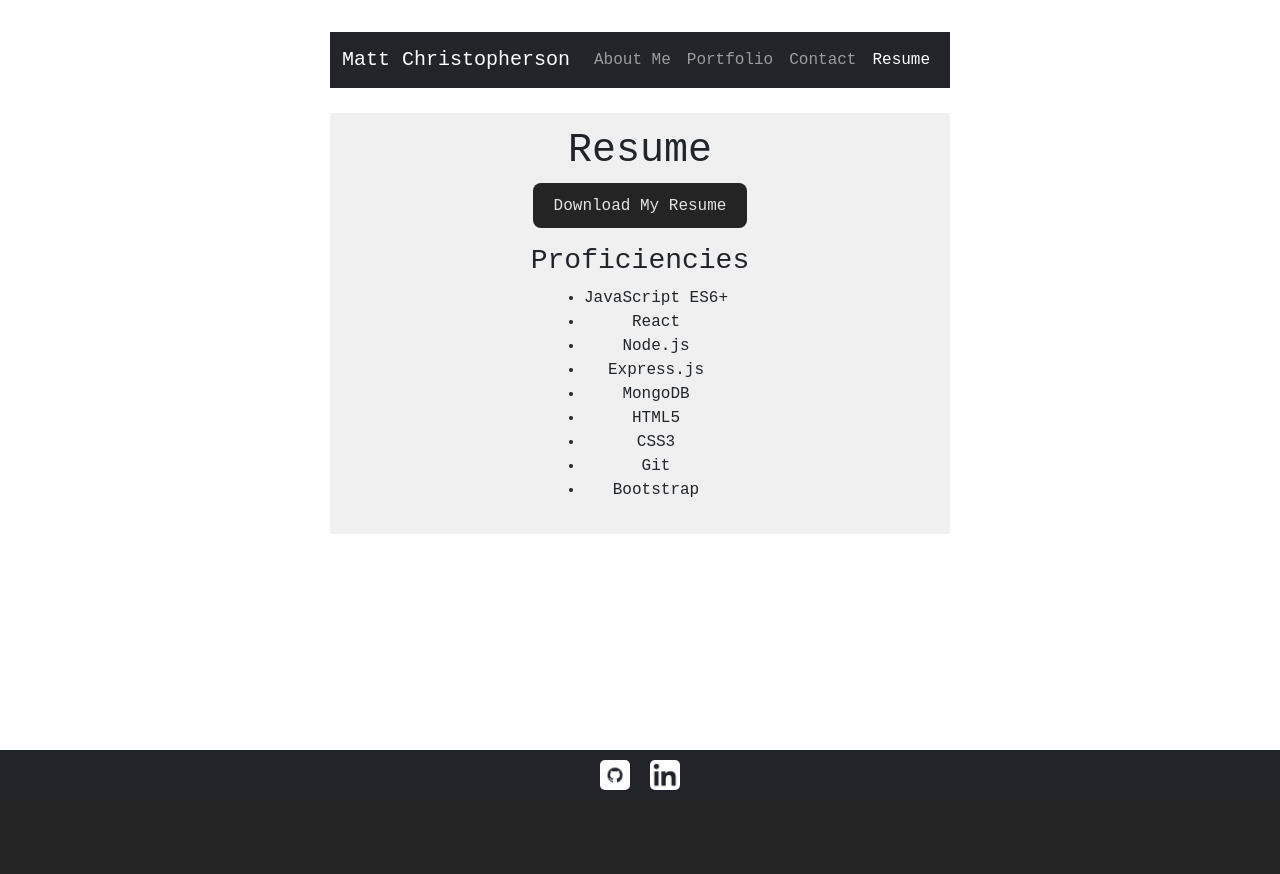
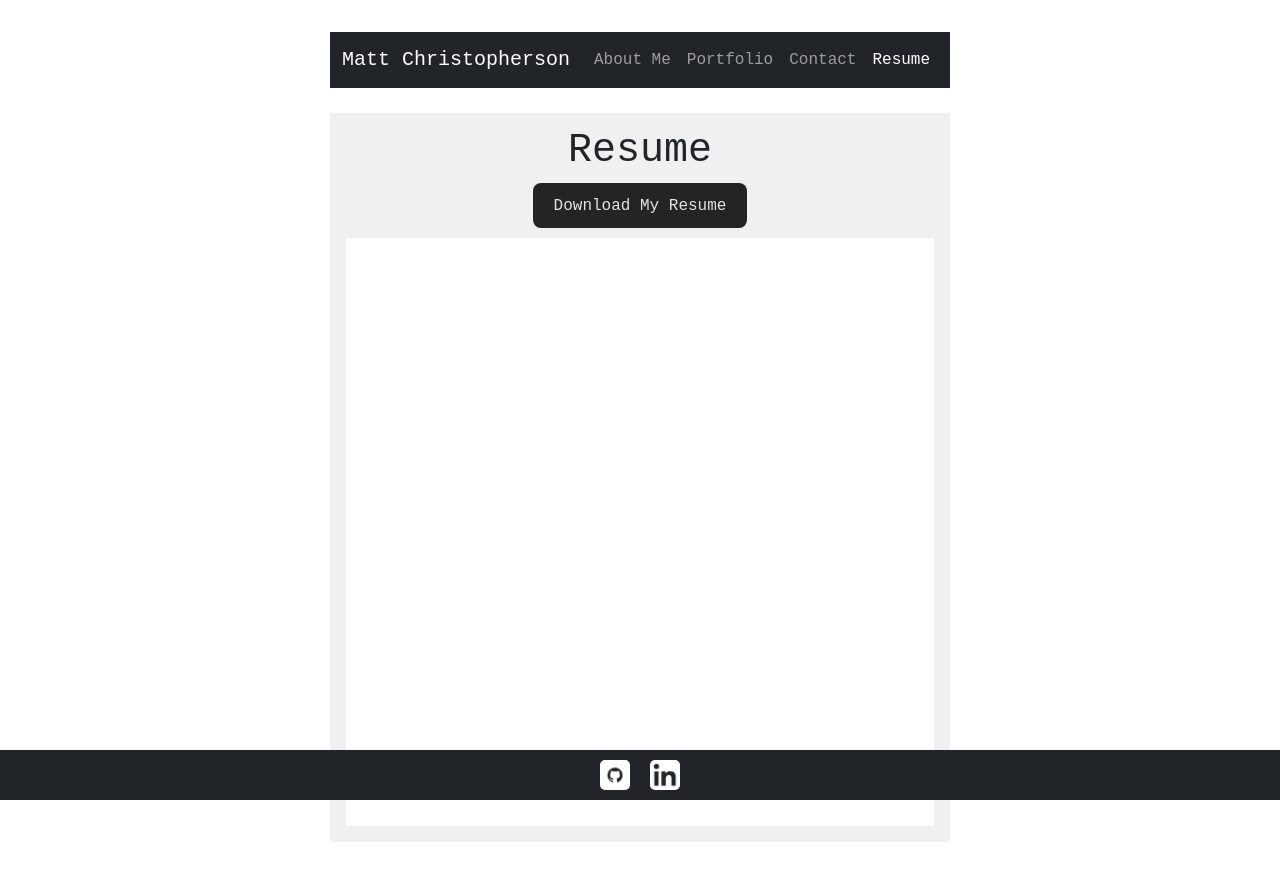
Before and after one commit to Matt-Christopherson/react-portfolio, a React (Vite) app: page / in a window 1280 px wide. Both pictures are taken after a click on the button "Resume". Before the commit the page ends 800 px from the top, so only its background shows below. Built offline with nearby package versions, Linux system fonts and the light colour scheme; a web font is replaced by a local one.

Commit message:
Changed About Me component and added an iframe to the Resume component.

```diff
--- a/src/assets.jsx
+++ b/src/assets.jsx
@@ -3,7 +3,7 @@ import github from './assets/github.png'
 import linkedin from './assets/linkedin.png'
 import notes from './assets/notes.png'
 import password from './assets/password.png'
-import portrait from './assets/portrait.png'
+import portrait from './assets/portrait.jpg'
 import readme from './assets/readme.png'
 import scheduler from './assets/scheduler.png'
 import weather from './assets/weather.png'
--- a/src/components/content/AboutMe.jsx
+++ b/src/components/content/AboutMe.jsx
@@ -2,6 +2,17 @@ import './AboutMe.css';
 import assets from '../../assets';
 
 export default function AboutMe() {
+	const proficiencies = [
+		'JavaScript ES6+',
+		'React',
+		'Node.js',
+		'Express.js',
+		'MongoDB',
+		'HTML5',
+		'CSS3',
+		'Git',
+		'Bootstrap',
+	];
 	return (
 		<div className="contentcontainer">
 			<h1 id="aboutme">About Me</h1>
@@ -29,6 +40,12 @@ export default function AboutMe() {
 						a point of pride, and I am highly adaptable and quick to learn new
 						skills.
 					</p>
+					<h2>Proficiencies</h2>
+					<ul>
+						{proficiencies.map((skill, index) => (
+							<li key={index}>{skill}</li>
+						))}
+					</ul>
 				</div>
 			</div>
 		</div>
--- a/src/components/content/Resume.css
+++ b/src/components/content/Resume.css
@@ -1,11 +1,24 @@
-.contentcontainer {
-    display: flex;
-    flex-direction: column;
-    align-items: center;
-    justify-content: center;
-    height: auto;
-    padding: 1rem;
-    text-align: center;
+/* Code sourced from w3schools: https://www.w3schools.com/howto/howto_css_responsive_iframes.asp */
+
+#download-button {
+	margin-bottom: 10px !important;
+}
+
+iframe {
+	position: absolute;
+	top: 0;
+	left: 0;
+	bottom: 0;
+	right: 0;
+	width: 100%;
+	height: 100%;
+}
+
+#iframe-container {
+	position: relative;
+	overflow: hidden;
+	width: 100%;
+	padding-top: 100%;
 }
 
 @media (max-width: 768px) {
@@ -21,4 +34,9 @@
 		padding: 0.5em 1em;
 		font-size: 0.9em;
 	}
+
+	#iframe-container {
+		padding-top: 0%;
+		height: 0;
 	}
+}
--- a/src/components/content/Resume.jsx
+++ b/src/components/content/Resume.jsx
@@ -2,35 +2,19 @@ import resumePDF from '../../assets/Resume.pdf';
 import './Resume.css';
 
 export default function Resume() {
-	const proficiencies = [
-		'JavaScript ES6+',
-		'React',
-		'Node.js',
-		'Express.js',
-		'MongoDB',
-		'HTML5',
-		'CSS3',
-		'Git',
-		'Bootstrap',
-	];
-
 	return (
 		<div className="contentcontainer">
 			<h1>Resume</h1>
-			<p>
 			<button
+				id="download-button"
 				onClick={() => window.open(resumePDF, '_blank')}
 				download="Resume.pdf"
 			>
 				Download My Resume
 			</button>
-			</p>
-			<h3>Proficiencies</h3>
-			<ul>
-				{proficiencies.map((skill, index) => (
-					<li key={index}>{skill}</li>
-				))}
-			</ul>
+			<div id='iframe-container'>
+				<iframe src={resumePDF} title="Matt Christopherson's Resume"></iframe>
+			</div>
 		</div>
 	);
 }
```
Also changed, not shown: 2 other files (tests, documents, lock files or other folders). Lines whose indentation alone changed are shown as unchanged.
